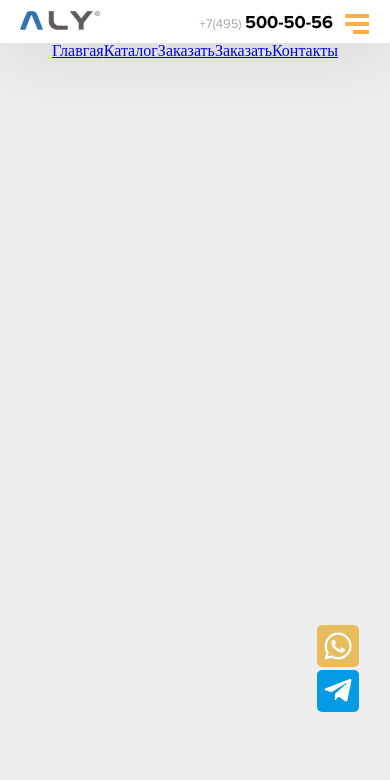
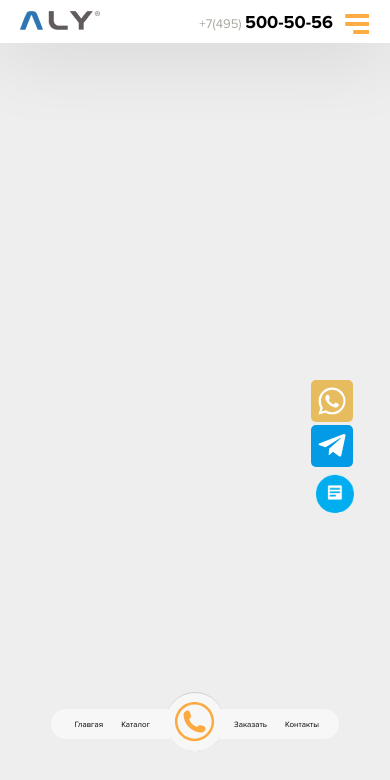
Before and after one commit to ValvDot/-lightning-production, a plain HTML site: page index.html in a window 390 px wide. Drawn offline with Linux system fonts and the light colour scheme.

Commit message:
Сделан меню для телефона

```diff
--- a/accets/css/module/_meanphone.scss
+++ b/accets/css/module/_meanphone.scss
@@ -6,12 +6,75 @@
 }
 
 .meanphone {
-  display: flex;
+  display: none;
   justify-content: center;
 }
 
-.meanphone__nav-ul {
+.meanphone__nav-ul-1, .meanphone__nav-ul-2 {
   display: flex;
   justify-content: center;
   align-items: center;
+  background: #F7F7F7;
 }
+
+.meanphone__nav-ul-li-a {
+  text-decoration: none;
+  font-family: 'Proxima Nova Rg';
+  font-style: normal;
+  font-weight: 400;
+  font-size: 8px;
+  line-height: 8px;
+  color: #000000;
+}
+
+.meanphone__nav-ul-li-a:hover {
+  color: #CAC338;
+}
+
+.meanphone__nav-ul-li {
+  margin: 0 17px 0 17px;
+}
+
+.meanphone__nav {
+  position: fixed;
+  display: flex;
+  align-items: center;
+}
+
+.meanphone__nav-ul-1 .meanphone__nav-ul-li {
+  margin: 5px 20px 9px -2px;
+}
+
+.meanphone__nav-ul-2 .meanphone__nav-ul-li {
+  margin: 5px 4px 9px 14px;
+}
+
+ul.meanphone__nav-ul-1 {
+  position: absolute;
+  right: 55px;
+  border-radius: 20px 0px 0px 20px;
+}
+
+ul.meanphone__nav-ul-2 {
+  position: absolute;
+  left: 55px;
+  border-radius: 0px 20px 20px 0px;
+}
+
+ul.meanphone__nav-ul-1 li:nth-child(1) {
+  margin-left: 23px;
+}
+
+ul.meanphone__nav-ul-2 li:nth-child(2) {
+  margin-right: 20px;
+}
+
+@media (max-width: 600px) {
+  .meanphone__nav {
+    top: 82%;
+  }
+  .meanphone {
+    display: flex;
+    justify-content: center;
+  }
+}
--- a/accets/css/module/_messenger.scss
+++ b/accets/css/module/_messenger.scss
@@ -3,15 +3,23 @@
  */
 .messenger {
   position: fixed;
-  top: 74%;
+  top: 45%;
   right: 15%;
 }
 .messenger__whatsapp{
   margin-bottom: 3px;
 }
+.messenger__text {
+  display: none;
+}
 @media (max-width: 1560px) {
   .messenger {
     right: 8%;
+  }
+}
+@media (max-width: 1366px) {
+  .messenger__text {
+    display: block;
   }
 }
 @media (max-width: 360px) {
--- a/index.html
+++ b/index.html
@@ -75,13 +75,22 @@
         <img src="accets/img/Telegrammessenger.svg" alt="" class="messenger__Telegram-a-img">
         </a>
     </div>
+    <div class="messenger__text">
+        <a href="#" class="messenger__WhatsApp-a">
+            <img src="accets/img/text.png" alt="" class="messenger__WhatsApp-a-img">
+        </a>
+    </div>
 </div>
 <div class="meanphone">
     <nav class="meanphone__nav">
-        <ul class="meanphone__nav-ul">
+        <ul class="meanphone__nav-ul-1">
             <li class="meanphone__nav-ul-li"><a href="#" class="meanphone__nav-ul-li-a">Главгая</a></li>
             <li class="meanphone__nav-ul-li"><a href="#" class="meanphone__nav-ul-li-a">Каталог</a></li>
-            <li class="meanphone__nav-ul-li"><a href="#" class="meanphone__nav-ul-li-a">Заказать</a><img src="" alt=""></li>
+        </ul>
+        <ul class="meanphone__nav-ul-phone">
+            <li class="meanphone__nav-ul-phone-li"><a href="#" class="meanphone__nav-ul-phone-li-a"><img src="accets/img/Telephone.svg" alt=""></a></li>
+        </ul>
+        <ul class="meanphone__nav-ul-2">
             <li class="meanphone__nav-ul-li"><a href="#" class="meanphone__nav-ul-li-a">Заказать</a></li>
             <li class="meanphone__nav-ul-li"><a href="#" class="meanphone__nav-ul-li-a">Контакты</a></li>
         </ul>
```
Also changed, not shown: accets/css/style.css, accets/img/Telephone.svg (added), accets/img/text.png (added), 1 other file.
